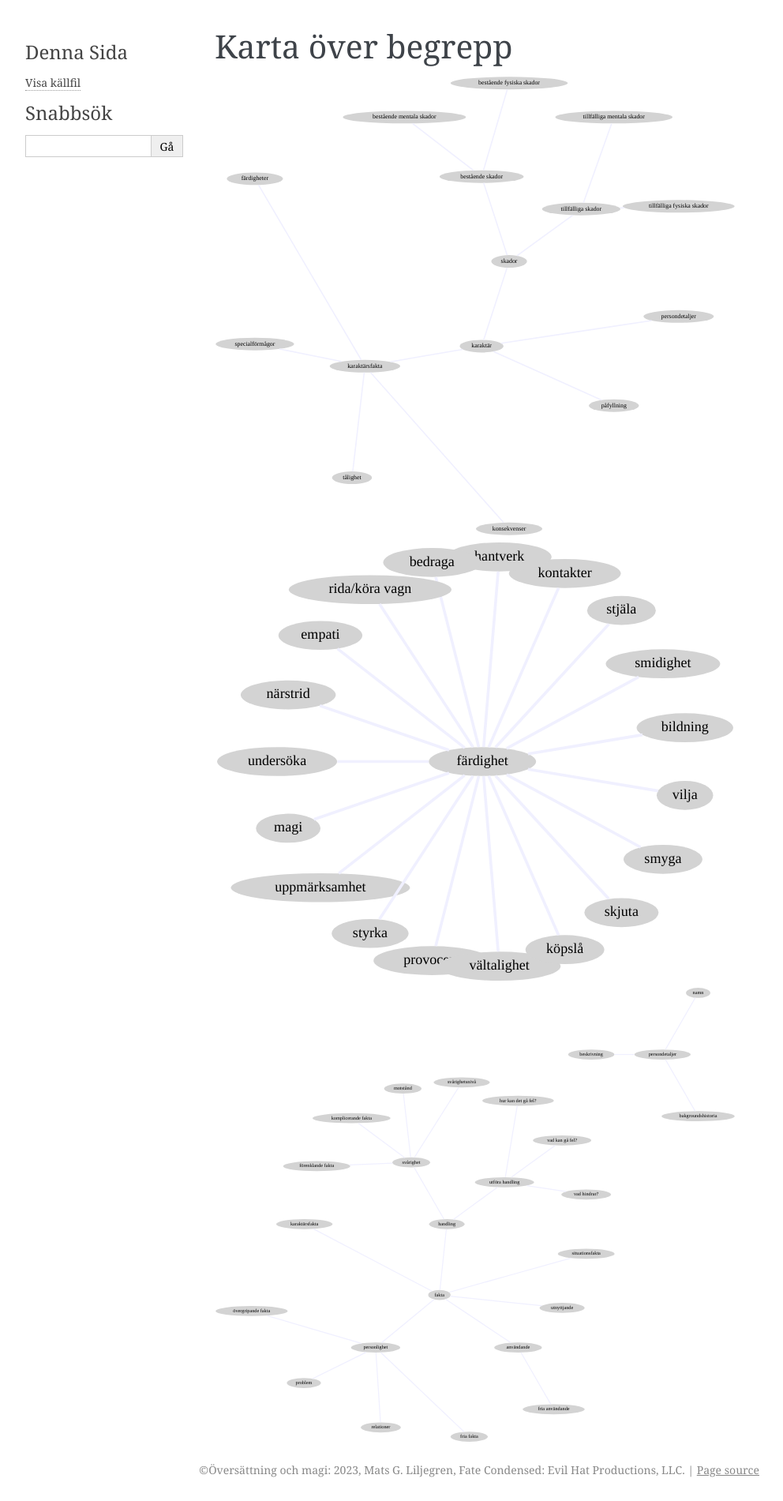
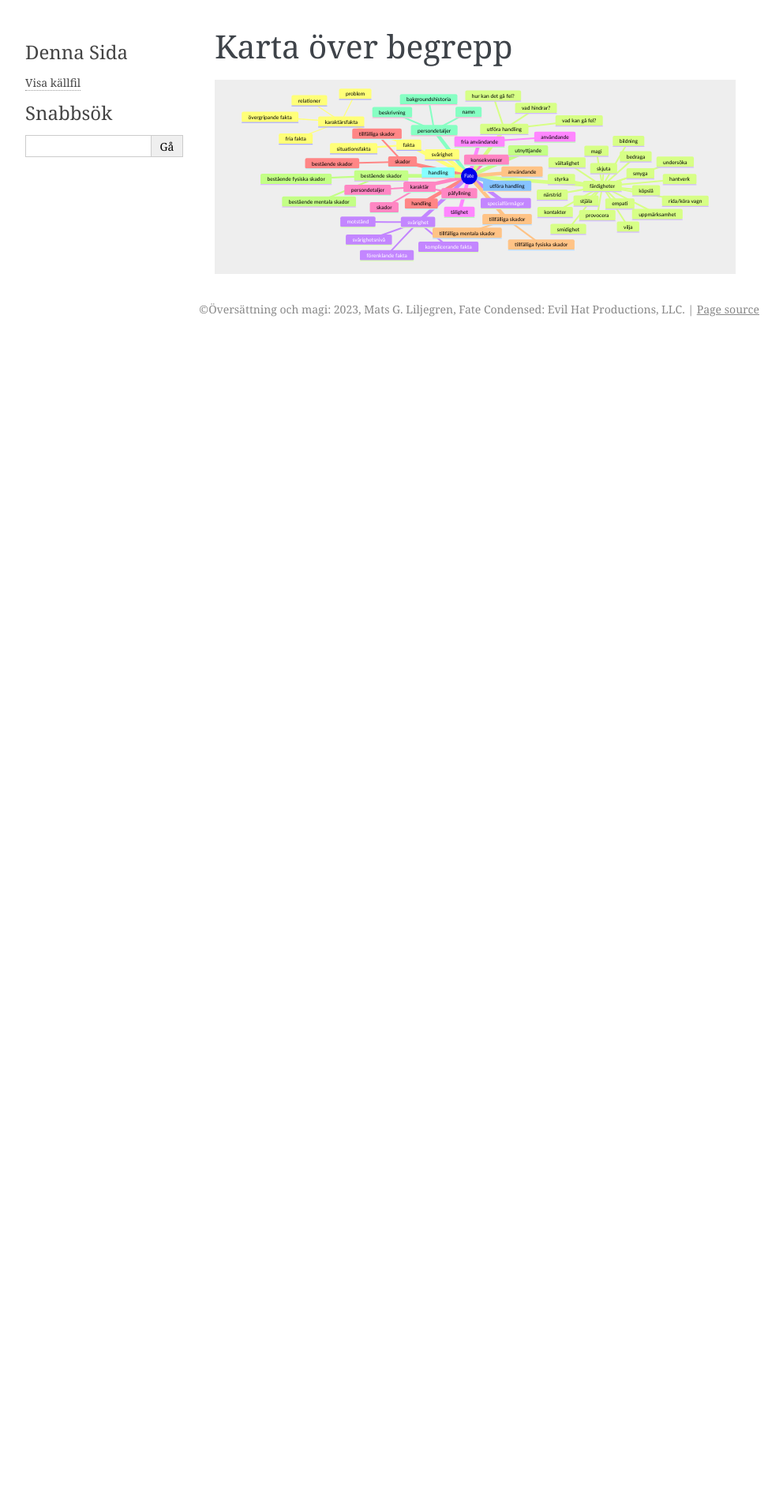
Before and after one commit to matslil/fate-condensed-svenska, a Sphinx documentation site: the page built from docs/source/fate-map.rst, in a window 1280 px wide. Shown: the whole page at 79% size, without its empty margins (148-1140 px from the left). Built offline with Sphinx 7.4.7, drawn with Linux system fonts in a browser that asks for light colours; after the commit the page ends 900 px from its top, so only the background shows below that; part of the change alters nothing that is shown.

```diff
--- a/docs/source/conf.py
+++ b/docs/source/conf.py
@@ -17,14 +17,13 @@ release = '0.1'
 extensions = [
         "sphinx.ext.autosectionlabel",
         "sphinx.ext.imgconverter",
-        "sphinx.ext.graphviz",
         "sphinxcontrib.mermaid",
         ]
 
 # Make sure the target is unique
 autosectionlabel_prefix_document = True
 
-graphviz_output_format = 'svg'
+mermaid_output_format = 'raw'
 
 templates_path = ['_templates']
 exclude_patterns = []
--- a/docs/source/fate-map.rst
+++ b/docs/source/fate-map.rst
@@ -2,110 +2,71 @@
 Karta över begrepp
 ==================
 
-.. graphviz::
+.. mermaid::
 
-   graph Fate {
-       layout=twopi
-       graph [ranksep=5]
-       edge [penwidth=5 color="#f0f0ff"]
-       node [style="filled" penwidth=0 fontsize=25]
-       "karaktärsfakta" -- {
-         "färdigheter"
-         "specialförmågor"
-         "tålighet"
-         "konsekvenser"
-       }
-       "karaktär" -- {
-         "karaktärsfakta"
-         "påfyllning"
-         "skador"
-         "persondetaljer"
-       }
-       "skador" -- {
-         "tillfälliga skador"
-         "bestående skador"
-       }
-       "tillfälliga skador" -- {
-         "tillfälliga fysiska skador"
-         "tillfälliga mentala skador"
-       }
-       "bestående skador" -- {
-         "bestående fysiska skador"
-         "bestående mentala skador"
-       }
-   }
-
-.. graphviz::
-
-   graph Fate {
-       layout=twopi
-       graph [ranksep=5]
-       edge [penwidth=5 color="#f0f0ff"]
-       node [style="filled" penwidth=0 fontsize=25]
-       "färdighet" -- {
-         "bildning"
-         "smidighet"
-         "stjäla"
-         "kontakter"
-         "hantverk"
-         "bedraga"
-         "rida/köra vagn"
-         "empati"
-         "närstrid"
-         "undersöka"
-         "magi"
-         "uppmärksamhet"
-         "styrka"
-         "provocera"
-         "vältalighet"
-         "köpslå"
-         "skjuta"
-         "smyga"
-         "vilja"
-       }
-   }
-
-.. graphviz::
-
-   graph Fate {
-       layout=twopi
-       graph [ranksep=5]
-       edge [penwidth=5 color="#f0f0ff"]
-       node [style="filled" penwidth=0 fontsize=25]
-       "fakta" -- {
-         "karaktärsfakta"
-         "personlighet"
-         "handling"
-         "användande"
-         "utnyttjande"
-         "situationsfakta"
-       }
-       "personlighet" -- {
-         "övergripande fakta"
-         "problem"
-         "relationer"
-         "fria fakta"
-       }
-       "persondetaljer" -- {
-         "namn"
-         "beskrivning"
-         "bakgroundshistoria"
-       }
-       "handling" -- {
-       "utföra handling"
-       "svårighet"
-       }
-       "utföra handling" -- {
-         "vad hindrar?"
-         "vad kan gå fel?"
-         "hur kan det gå fel?"
-       }
-       "svårighet" -- {
-         "svårighetsnivå"
-         "motstånd"
-         "komplicerande fakta"
-         "förenklande fakta"
-       }
-
-       "fria användande" -- "användande"
-   }
+   mindmap
+     root((Fate))
+       fakta
+         karaktärsfakta
+           övergripande fakta
+           problem
+           relationer
+           fria fakta
+         situationsfakta
+       färdigheter
+         bildning
+         smidighet
+         stjäla
+         kontakter
+         hantverk
+         bedraga
+         rida/köra vagn
+         empati
+         närstrid
+         undersöka
+         magi
+         uppmärksamhet
+         styrka
+         provocera
+         vältalighet
+         köpslå
+         skjuta
+         smyga
+         vilja
+       specialförmågor
+       tålighet
+       konsekvenser
+       handling
+       användande
+       utnyttjande
+       persondetaljer
+         namn
+         beskrivning
+         bakgroundshistoria
+       handling
+       utföra handling
+       svårighet
+       utföra handling
+         vad hindrar?
+         vad kan gå fel?
+         hur kan det gå fel?
+       svårighet
+         svårighetsnivå
+         motstånd
+         komplicerande fakta
+         förenklande fakta
+       fria användande
+         användande
+       karaktär
+         påfyllning
+         skador
+         persondetaljer
+       skador
+         tillfälliga skador
+         bestående skador
+       tillfälliga skador
+         tillfälliga fysiska skador
+         tillfälliga mentala skador
+       bestående skador
+         bestående fysiska skador
+         bestående mentala skador
```
